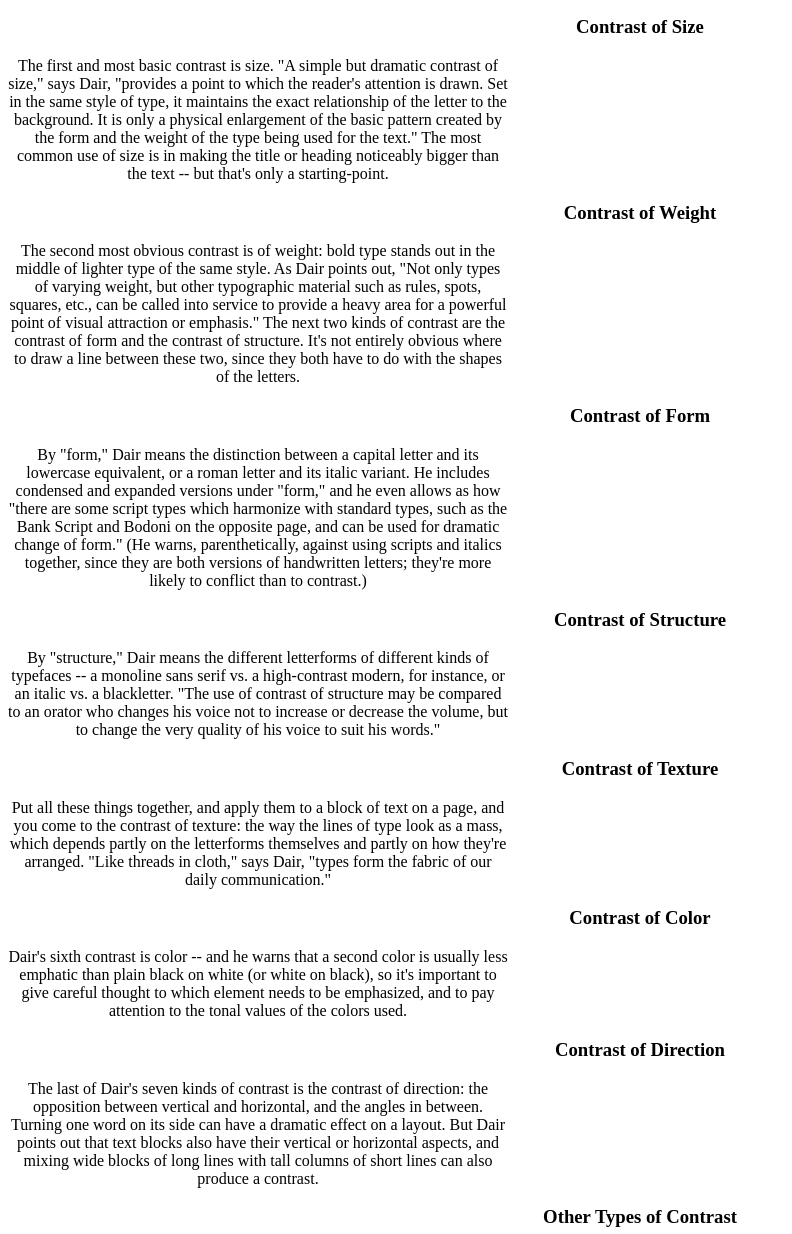
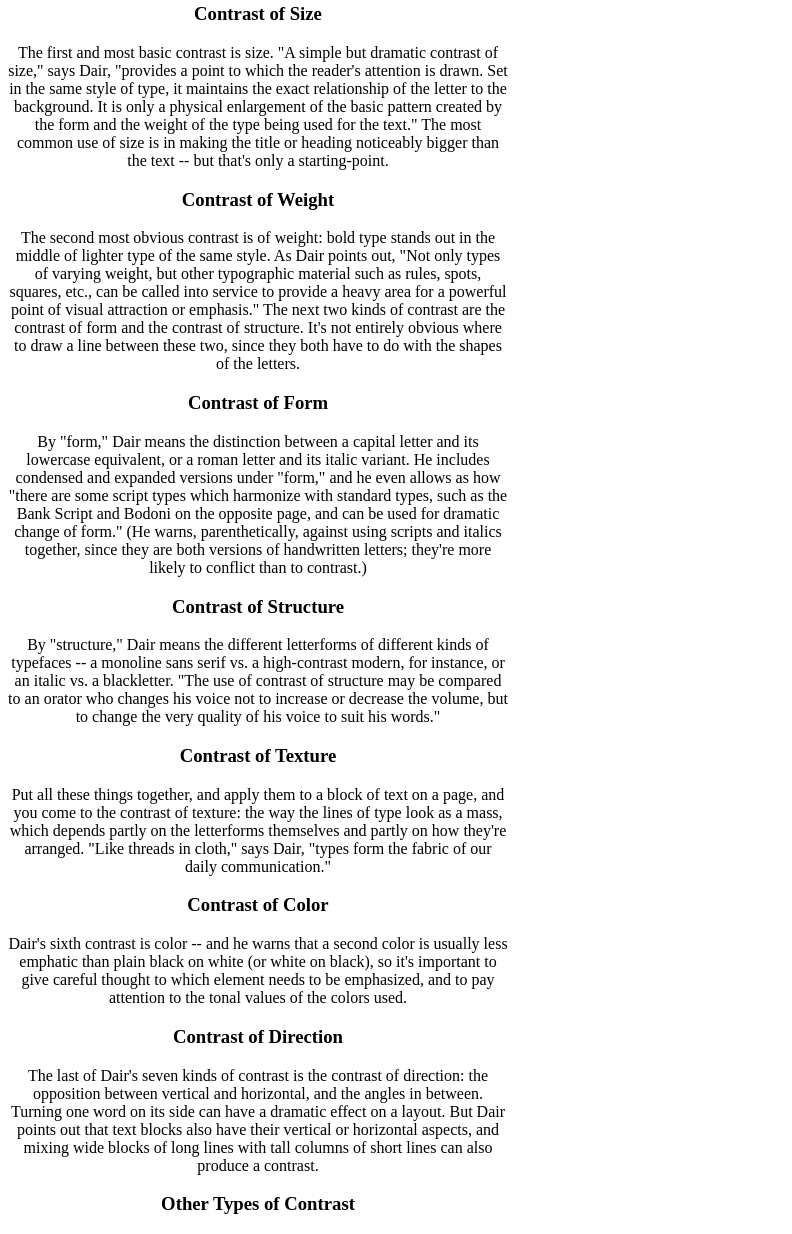
Before and after one commit to kendrafarrell/Interactive, a plain HTML site: page carl-dier-style.html in a window 1280 px wide. Shown: the part 1524-2758 px from the top of the page, without its empty margins (0-792 px from the left). Drawn offline with Linux system fonts and the light colour scheme.

Commit message:
page edits

```diff
--- a/carl-dier-style.css
+++ b/carl-dier-style.css
@@ -8,10 +8,7 @@ a {
 }
 
 body {
+	width: 500px;
 	text-align: center;
+
 }
-
-p {
-	text-align: center;
-	width: 500px;
-}
--- a/carl-dier-style.html
+++ b/carl-dier-style.html
@@ -10,13 +10,13 @@
 <body>
 
 	<h1>Seven Principles of Typographic Contrast</h1>
-	<p>
+
 	In a seminal booklet that he both designed and wrote, Carl Dair showed how in typography, as in music, harmony and contrast are the keys to composition
 	<br>
 	<em>Written by John D. Berry</em>
-	</p>
+
 	<br>
-	<p>
+
 		The late Canadian typographer Carl Dair was one of the great typographic designers of the 1950s and 1960s, and he may have been the best of them all at explaining the nature of typography. In coordinated projects that he both wrote and designed, he managed to describe -- and show -- the ways in which manipulating and using type make typography happen.
 		<br><br>
 		Dair is the very epitome of what I mean when I say "typographer": someone who designs with type, not just a fancy typesetter, but someone who uses type, in all its variations, as the principal element of design. Since type carries meaning, the practice of typography requires a designer who cares about the words themselves. It requires someone who cares enough, and is skillful enough, to make the type express that meaning, rather than serve as simply eye-catching decoration.
@@ -24,17 +24,17 @@
 		Carl Dair's book "Design With Type" (originally published in 1952; revised and expanded in 1967) is deservedly still in print, even though the technology that he used and described has long been outdated. The practicalities of setting type in metal are no longer the practicalities we have to deal with; but the visual relationships between letters, which Dair showed and explained so graphically in his book, haven't changed at all. "Design With Type" is still one of the best handbooks available for learning how to do exactly what the title says: design with type.
 		<br><br>
 		At around the same time he was revising his book, Carl Dair was producing a series of six pamphlets for West Virginia Pulp and Paper (Westvaco), which he called "A Typographic Quest." Each booklet was, naturally, printed on Westvaco paper stock; like the lavish paper-company samples produced today, this series was meant to raise the profile of the manufacturer and encourage designers to think of Westvaco when specifying paper for their printing jobs. But these were quite modest productions: little saddlestitched booklets of about 30 pages, measuring 5-1/4 inches by 9, usually printed in two colors (the first one uses three colors throughout; the later ones are two-color, although the second color may change from sheet to sheet, with all three colors used together on the covers). The first "A Typographic Quest" was published in 1964; the sixth (and, as far as I know, final) came out in 1968, the year Carl Dair died. Since he was both writer and designer for the series, each of the booklets emerged as a wholly crafted object, dedicated to explaining one or another aspect of using type.
-	</p>
+
 		<h2>Harmony and Contrast</h2>
-		<p>
+
 		The heart of Carl Dair's teaching -- the thing that I keep pointing people to, and the most valuable thing I myself learned from his work -- is the subject of "A Typographic Quest" No. 5: "Typographic Contrast." In a virtuoso performance, Dair shows exactly how designers use different kinds of visual contrast to make design work and meaning pop out -- clearly and unambiguously, and with flair. To make his point, he compares typography to music.
 		<br><br>
 		Graphic form and musical form have a common denominator: rhythm and emphasis, harmony and contrast. "Harmony and contrast," says Dair, "are fundamental to both, and the discovery of these basic principles and their application to the design of printed matter is the object of this volume of 'A Typographic Quest.'"
-		</p>
+
 		<h2>Seven Kinds of Contrast</h2>
-		<p>
+
 		Dair first explains the "elements of harmony" (a consistent relationship between the black strokes of the letters on a page and the space around them; and any rules, frames, or decorations being similar in style to the type), then goes on to show seven different kinds of contrast. He emphasizes that in any kind of differentiation, it's important to make the contrast obvious -- not just a slight change, an almost imperceptible variation, but a really big, obvious difference between the contrasting elements.
-		</p>
+
 
 		<ul>
 			<li class="mini-titles"><a href="#size">Contrast of Size</a></li>
@@ -48,49 +48,47 @@
 		</ul>
 
 		<h3 id="size">Contrast of Size</h3>
-		<p>
+
 		The first and most basic contrast is size. "A simple but dramatic contrast of size," says Dair, "provides a point to which the reader's attention is drawn. Set in the same style of type, it maintains the exact relationship of the letter to the background. It is only a physical enlargement of the basic pattern created by the form and the weight of the type being used for the text." The most common use of size is in making the title or heading noticeably bigger than the text -- but that's only a starting-point.
-		</p>
 
 		<h3 id="weight">Contrast of Weight</h3>
-		<p>
+
 		The second most obvious contrast is of weight: bold type stands out in the middle of lighter type of the same style. As Dair points out, "Not only types of varying weight, but other typographic material such as rules, spots, squares, etc., can be called into service to provide a heavy area for a powerful point of visual attraction or emphasis."
 
 		The next two kinds of contrast are the contrast of form and the contrast of structure. It's not entirely obvious where to draw a line between these two, since they both have to do with the shapes of the letters.
-		</p>
+
 
 		<h3 id="form">Contrast of Form</h3>
-		<p>
+
 		By "form," Dair means the distinction between a capital letter and its lowercase equivalent, or a roman letter and its italic variant. He includes condensed and expanded versions under "form," and he even allows as how "there are some script types which harmonize with standard types, such as the Bank Script and Bodoni on the opposite page, and can be used for dramatic change of form." (He warns, parenthetically, against using scripts and italics together, since they are both versions of handwritten letters; they're more likely to conflict than to contrast.)
-		</p>
+
 
 		<h3 id="structure">Contrast of Structure</h3>
-		<p>
+
 		By "structure," Dair means the different letterforms of different kinds of typefaces -- a monoline sans serif vs. a high-contrast modern, for instance, or an italic vs. a blackletter. "The use of contrast of structure may be compared to an orator who changes his voice not to increase or decrease the volume, but to change the very quality of his voice to suit his words."
-		</p>
+
 
 		<h3 id="texture">Contrast of Texture</h3>
-		<p>
+
 		Put all these things together, and apply them to a block of text on a page, and you come to the contrast of texture: the way the lines of type look as a mass, which depends partly on the letterforms themselves and partly on how they're arranged. "Like threads in cloth," says Dair, "types form the fabric of our daily communication."
-		</p>
+
 
 		<h3 id="color">Contrast of Color</h3>
-		<p>
+
 		Dair's sixth contrast is color -- and he warns that a second color is usually less emphatic than plain black on white (or white on black), so it's important to give careful thought to which element needs to be emphasized, and to pay attention to the tonal values of the colors used.
-		</p>
+
 
 		<h3 id="direction">Contrast of Direction</h3>
-		<p>
+
 		The last of Dair's seven kinds of contrast is the contrast of direction: the opposition between vertical and horizontal, and the angles in between. Turning one word on its side can have a dramatic effect on a layout. But Dair points out that text blocks also have their vertical or horizontal aspects, and mixing wide blocks of long lines with tall columns of short lines can also produce a contrast.
-		</p>
+
 		<h3 id="other">Other Types of Contrast</h3>
-		<p>
+
 		There are other kinds of contrast, less clearly dependent on the type itself. Dair mentions "contrast by isolation," i.e., putting a word or phrase in an isolated position away from the other elements on the page, to make it stand out. (I think of this as a contrast of position.) And he suggests other kinds of non-typographic contrast, such as mixing paper stocks, embossing, and using contrasting matte or gloss inks. He also points out that illustrations, especially line art, may be in harmony with the type on the same page or may contrast with it completely.
 		<br><br>
 		Finally, Dair takes time to say a little about rhythm ("in typography, it consists of intervals of space") and about the power of "interrupted rhythm" ("the impact derives not from the fact that the unexpected happens, but rather that the expected does not happen").
 		<br><br>
 		Most of the time, we use more than one kind of contrast together, in order to make the differences between visual elements even more obvious. We can use all of Dair's seven kinds of contrast at once, if we're skillful; he refers to this as typographic "chords." (One of the chapter titles in "Design With Type" is "Multiplying the Contrasts.") But breaking them down like this into simple oppositions makes it easier to use them consciously; it keeps us from getting our layouts all muddied up through trying to change too many things at once without thinking about what we're doing. I've found Carl Dair's analysis of typographic contrast -- and especially the visual flair with which he presents it -- an invaluable tool in the practice of graphic design.
-		</p>
 
 </body>
 </html>
```
